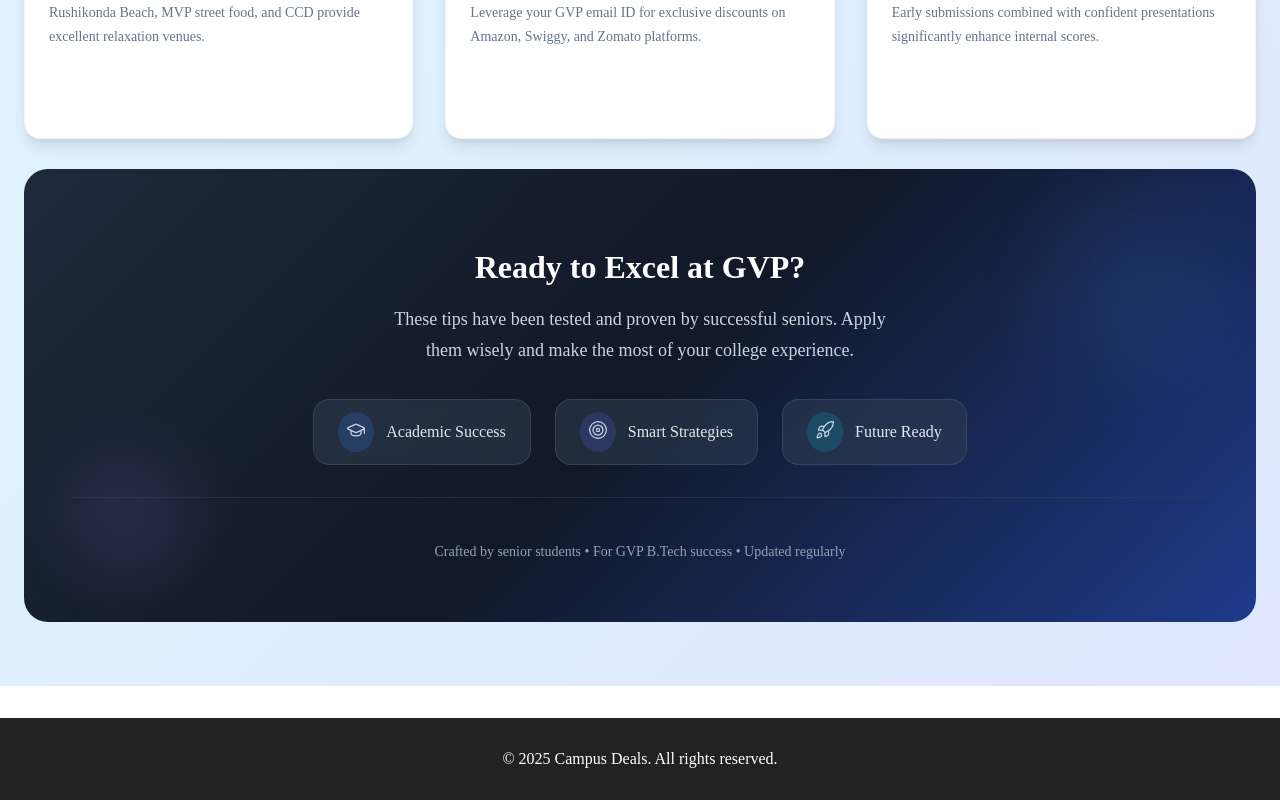
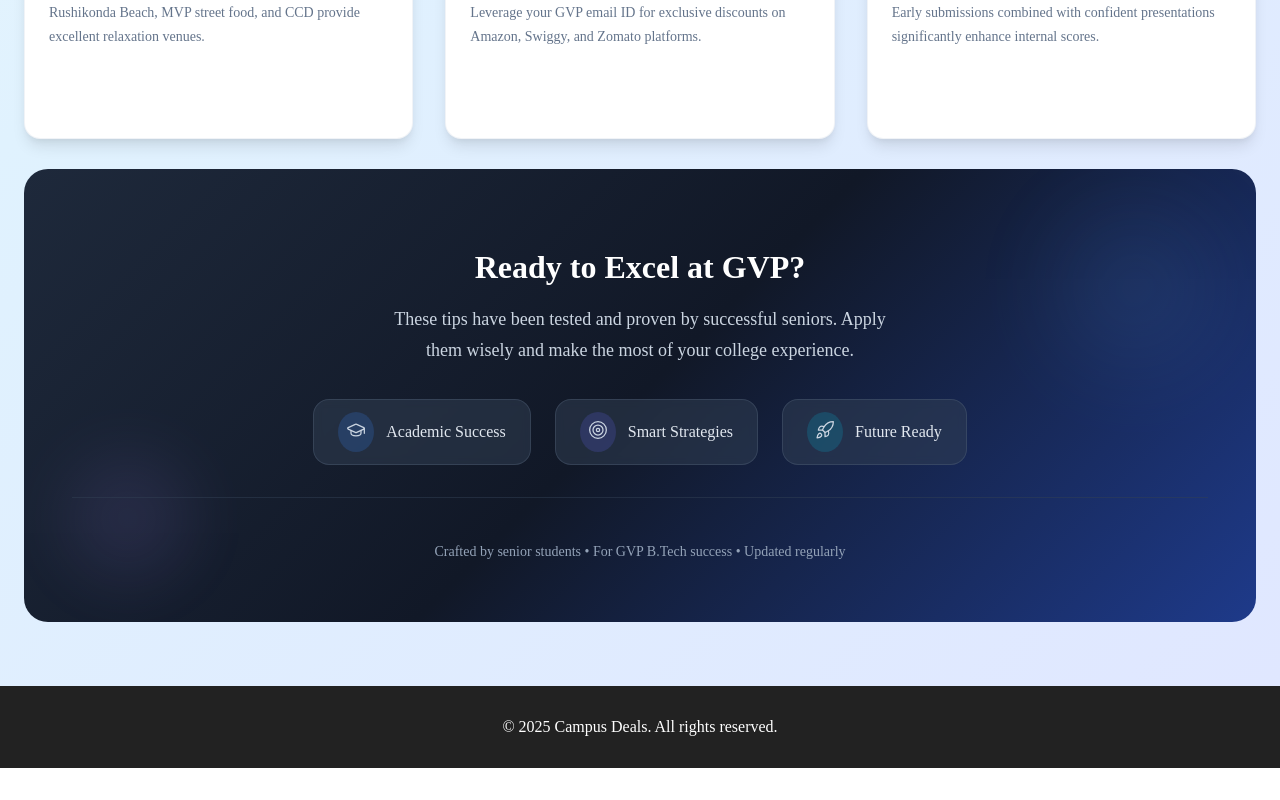
Before and after one commit to Manohar333333/CampusDeals, a React (Vite) app in the folder frontend/: page /tips in a window 1280 px wide. Shown: the part 1754-2554 px from the top of the page. After the commit the page ends 2522 px from the top, so only its background shows below. Built offline with nearby package versions, Linux system fonts and the light colour scheme.

Commit message:
footer mar

```diff
--- a/frontend/src/index.css
+++ b/frontend/src/index.css
@@ -167,12 +167,7 @@
 }
 
 /* Footer */
-.footer {
-  background: #222;
-  color: #aaa;
-  text-align: center;
-  /* margin-top: 2rem;  <-- Remove this */
-}
+
 
 /* Buttons */
 .btn {
@@ -253,13 +248,7 @@
   margin: 0.5rem 0;
 }
 
-.footer {
-  text-align: center;
-  padding: 1rem;
-  background: #222;
-  color: white;
-  margin-top: 2rem;
-}
+
 
 
 
--- a/frontend/src/pages/Home/Home.css
+++ b/frontend/src/pages/Home/Home.css
@@ -1,7 +1,7 @@
 /* Dark theme with vibrant blue background */
 .home {
   min-height: 100vh;
-  background: linear-gradient(135deg, #1F74BA 0%, #1F74BA 100%);
+  background: linear-gradient(145deg, #82bfdd 0%, #91b5c2 100%);
   color: #ffffff;
   padding: 0;
   margin: 0;
--- a/frontend/src/pages/Tips/TipsX.css
+++ b/frontend/src/pages/Tips/TipsX.css
@@ -433,6 +433,12 @@
   padding-top: 2rem;
   border-top: 1px solid rgba(51, 65, 85, 0.5);
 }
+.footer {
+  text-align: center;
+  padding: 1rem;
+  background: #222;
+  color: white;
+}
 
 .footer-text {
   color: #94a3b8;
```
